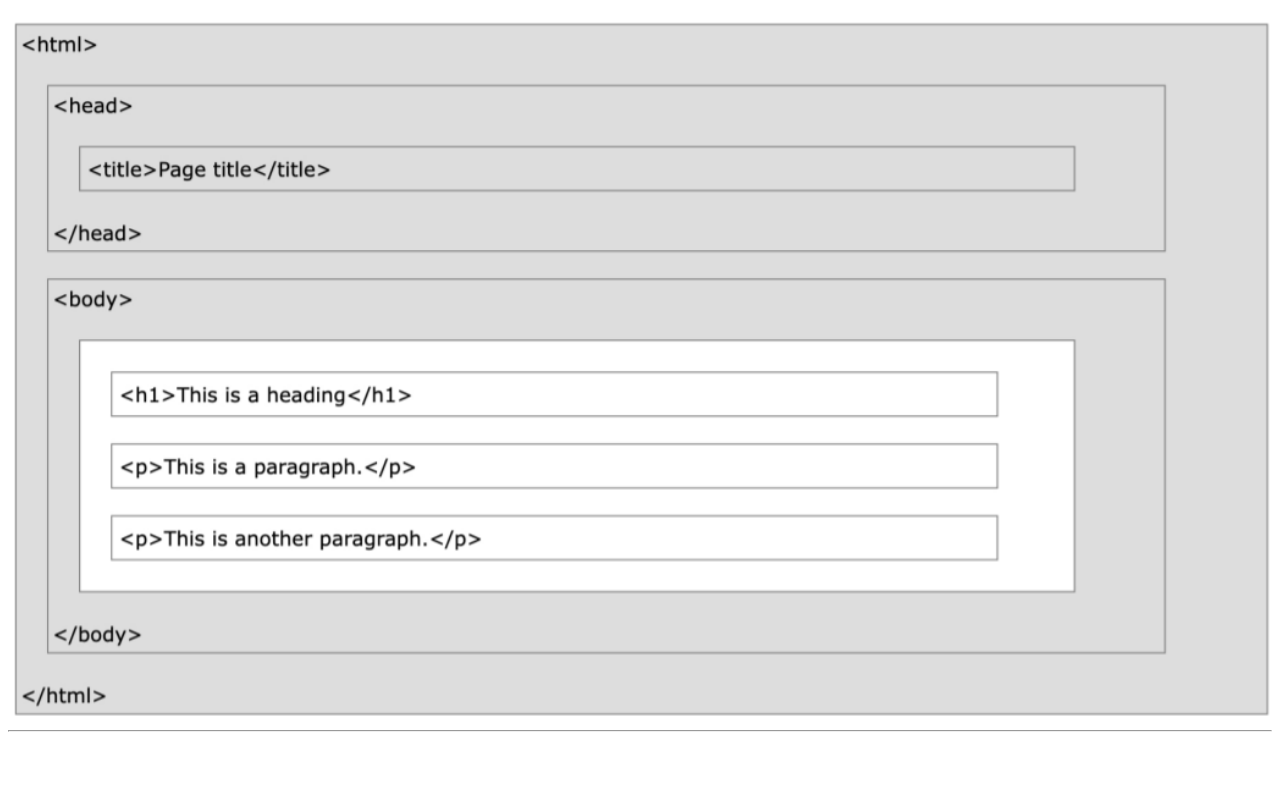
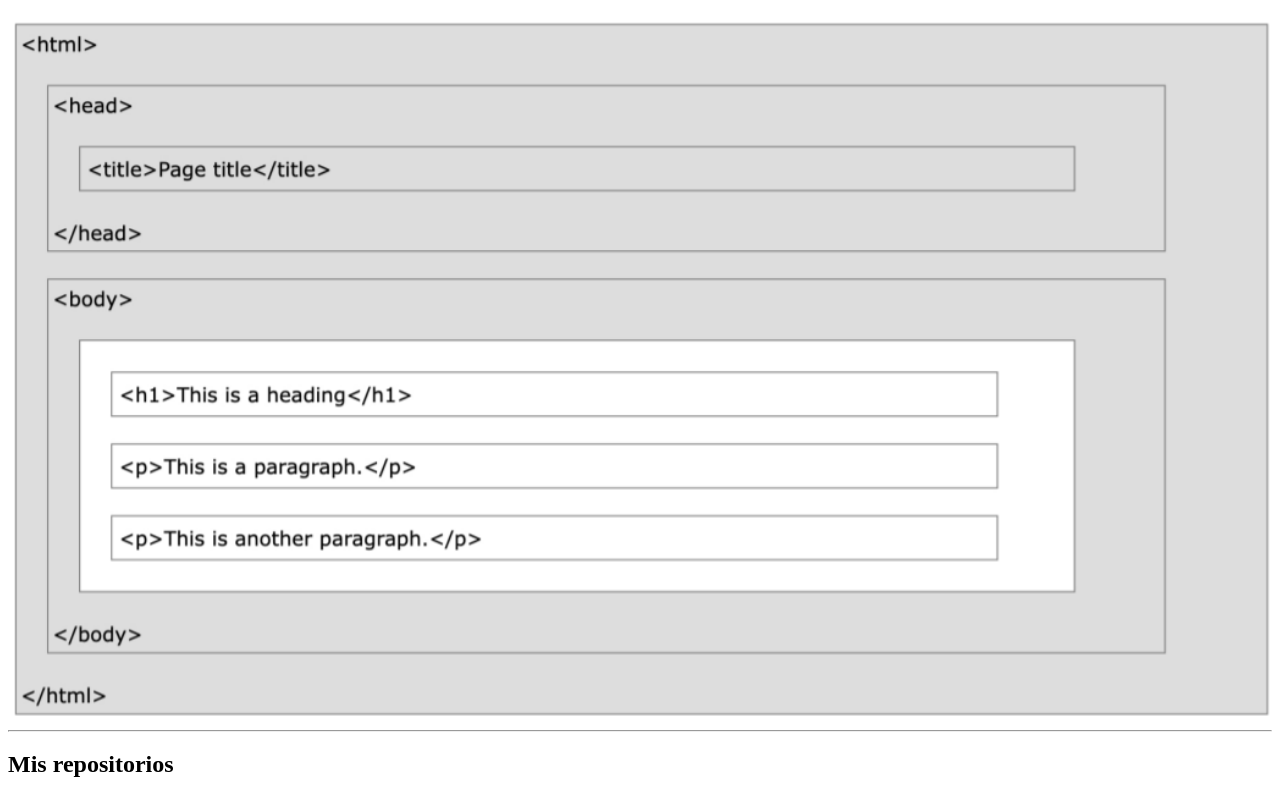
Before and after one commit to pascoarnau/SMX2-M12-IntroHTML-ArnauRa-l, a plain HTML site: page index.html in a window 1280 px wide. Shown: the part 518-1316 px from the top of the page. Before the commit the page ends 1258 px from the top, so only its background shows below. Drawn offline with Linux system fonts and the light colour scheme; files whose address does not match are found by name.

Commit message:
encabezaso repositorios

```diff
--- a/index.html
+++ b/index.html
@@ -23,6 +23,7 @@
     <!--añadir una linea horizontal -->
     <hr>
     <!--añadir un encabezado donde indiques el título de una nueva sección llamada "Mi repositories"  -->
+    <h2>Mis repositorios</h2>
     <!--añadir dos enlaces a dos de tus repositorios de GITHUB que se han de abrir en pestañas diferentes del navegador. Ojo, que los repositorios han de ser públicos  -->
 
 </body>
```
